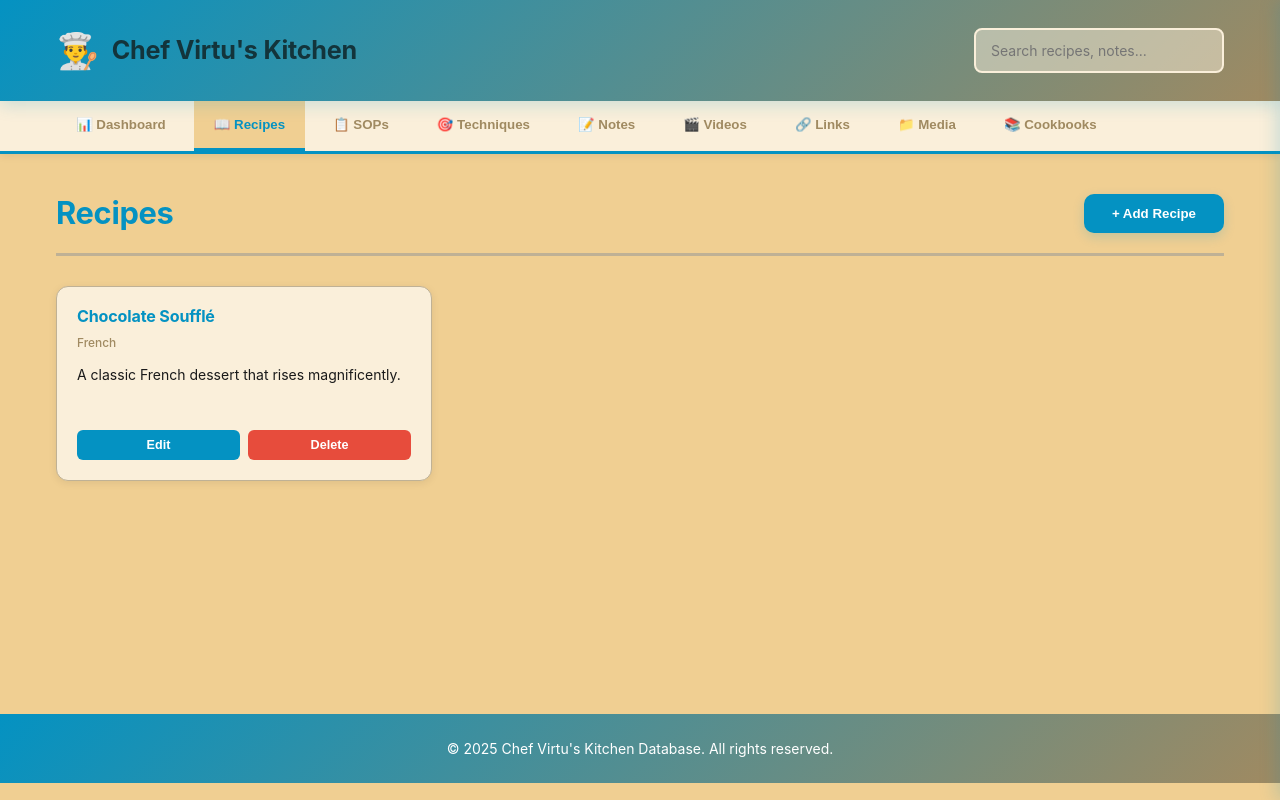
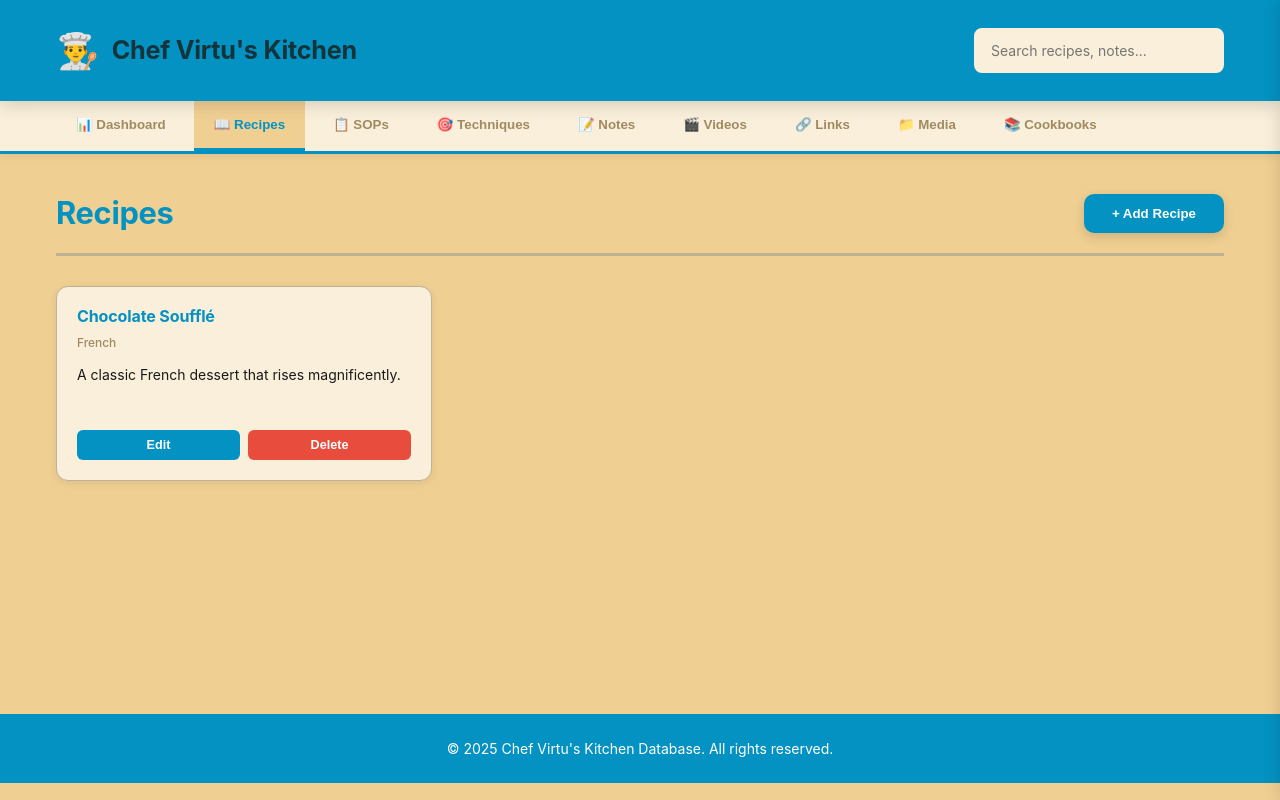
Before and after one commit to theinfamousfx/KitchenSpace, a Next.js app: page / in a window 1280 px wide. Both pictures are taken after a click on the button "📖 Recipes". Built offline with nearby package versions, Linux system fonts and the light colour scheme; a web font is replaced by a local one.

Commit message:
Update page.tsx

```diff
--- a/app/page.tsx
+++ b/app/page.tsx
@@ -9,7 +9,7 @@ interface FormData {
   [key: string]: string;
 }
 
-// Color Palette
+// Color Palette - All Solid
 const colors = {
   primary: '#0492C2',      // Bright Blue
   accent: '#FAEFDA',       // Cream White
@@ -199,12 +199,10 @@ export default function KitchenDatabase() {
             }}
             onMouseEnter={(e) => {
               e.currentTarget.style.transform = 'translateY(-8px)';
-              e.currentTarget.style.borderColor = colors.primary;
-              e.currentTarget.style.boxShadow = `0 12px 28px ${colors.primary}20`;
+              e.currentTarget.style.boxShadow = '0 12px 28px rgba(0,0,0,0.15)';
             }}
             onMouseLeave={(e) => {
               e.currentTarget.style.transform = 'translateY(0)';
-              e.currentTarget.style.borderColor = colors.medium;
               e.currentTarget.style.boxShadow = '0 4px 12px rgba(0,0,0,0.1)';
             }}
           >
@@ -246,15 +244,15 @@ export default function KitchenDatabase() {
             fontSize: '0.95rem',
             fontWeight: 600,
             transition: 'all 0.3s ease',
-            boxShadow: `0 4px 12px ${colors.primary}30`,
+            boxShadow: '0 4px 12px rgba(0,0,0,0.15)',
           }}
           onMouseEnter={(e) => {
             e.currentTarget.style.transform = 'translateY(-3px)';
-            e.currentTarget.style.boxShadow = `0 8px 20px ${colors.primary}50`;
+            e.currentTarget.style.boxShadow = '0 8px 20px rgba(0,0,0,0.2)';
           }}
           onMouseLeave={(e) => {
             e.currentTarget.style.transform = 'translateY(0)';
-            e.currentTarget.style.boxShadow = `0 4px 12px ${colors.primary}30`;
+            e.currentTarget.style.boxShadow = '0 4px 12px rgba(0,0,0,0.15)';
           }}
         >
           + Add {title.slice(0, -1)}
@@ -285,7 +283,7 @@ export default function KitchenDatabase() {
                 transition: 'all 0.3s ease',
               }}
               onMouseEnter={(e) => {
-                e.currentTarget.style.boxShadow = `0 8px 20px ${colors.primary}20`;
+                e.currentTarget.style.boxShadow = '0 8px 20px rgba(0,0,0,0.12)';
                 e.currentTarget.style.transform = 'translateY(-4px)';
               }}
               onMouseLeave={(e) => {
@@ -401,10 +399,10 @@ export default function KitchenDatabase() {
       {/* Header */}
       <header
         style={{
-          background: `linear-gradient(135deg, ${colors.primary} 0%, ${colors.dark} 100%)`,
+          background: colors.primary,
           color: colors.lightText,
           padding: '24px',
-          boxShadow: `0 4px 16px ${colors.primary}30`,
+          boxShadow: '0 4px 16px rgba(0,0,0,0.15)',
           position: 'sticky',
           top: 0,
           zIndex: 100,
@@ -425,7 +423,7 @@ export default function KitchenDatabase() {
                 borderRadius: '8px',
                 width: '250px',
                 fontSize: '14px',
-                background: `${colors.accent}80`,
+                background: colors.accent,
                 color: colors.text,
               }}
             />
@@ -497,7 +495,7 @@ export default function KitchenDatabase() {
       {/* Footer */}
       <footer
         style={{
-          background: `linear-gradient(135deg, ${colors.primary} 0%, ${colors.dark} 100%)`,
+          background: colors.primary,
           color: colors.lightText,
           textAlign: 'center',
           padding: '24px',
@@ -568,7 +566,7 @@ function FormPanel({ isOpen, type, item, onClose, onSave }: FormPanelProps) {
           width: '100%',
           maxWidth: '480px',
           background: colors.accent,
-          boxShadow: `-4px 0 16px ${colors.primary}30`,
+          boxShadow: '0 0 16px rgba(0,0,0,0.15)',
           transform: isOpen ? 'translateX(0)' : 'translateX(100%)',
           transition: 'transform 0.3s ease',
           zIndex: 1000,
@@ -584,7 +582,7 @@ function FormPanel({ isOpen, type, item, onClose, onSave }: FormPanelProps) {
             justifyContent: 'space-between',
             alignItems: 'center',
             padding: '24px',
-            background: `linear-gradient(135deg, ${colors.primary} 0%, ${colors.dark} 100%)`,
+            background: colors.primary,
             color: colors.lightText,
             flexShrink: 0,
           }}
@@ -651,7 +649,7 @@ function FormPanel({ isOpen, type, item, onClose, onSave }: FormPanelProps) {
               }}
               onFocus={(e) => {
                 e.currentTarget.style.borderColor = colors.primary;
-                e.currentTarget.style.boxShadow = `0 0 0 3px ${colors.primary}15`;
+                e.currentTarget.style.boxShadow = `0 0 0 3px rgba(4, 146, 194, 0.15)`;
               }}
               onBlur={(e) => {
                 e.currentTarget.style.borderColor = colors.medium;
@@ -683,7 +681,7 @@ function FormPanel({ isOpen, type, item, onClose, onSave }: FormPanelProps) {
               }}
               onFocus={(e) => {
                 e.currentTarget.style.borderColor = colors.primary;
-                e.currentTarget.style.boxShadow = `0 0 0 3px ${colors.primary}15`;
+                e.currentTarget.style.boxShadow = `0 0 0 3px rgba(4, 146, 194, 0.15)`;
               }}
               onBlur={(e) => {
                 e.currentTarget.style.borderColor = colors.medium;
@@ -716,7 +714,7 @@ function FormPanel({ isOpen, type, item, onClose, onSave }: FormPanelProps) {
               }}
               onFocus={(e) => {
                 e.currentTarget.style.borderColor = colors.primary;
-                e.currentTarget.style.boxShadow = `0 0 0 3px ${colors.primary}15`;
+                e.currentTarget.style.boxShadow = `0 0 0 3px rgba(4, 146, 194, 0.15)`;
               }}
               onBlur={(e) => {
                 e.currentTarget.style.borderColor = colors.medium;
@@ -749,7 +747,7 @@ function FormPanel({ isOpen, type, item, onClose, onSave }: FormPanelProps) {
               }}
               onFocus={(e) => {
                 e.currentTarget.style.borderColor = colors.primary;
-                e.currentTarget.style.boxShadow = `0 0 0 3px ${colors.primary}15`;
+                e.currentTarget.style.boxShadow = `0 0 0 3px rgba(4, 146, 194, 0.15)`;
               }}
               onBlur={(e) => {
                 e.currentTarget.style.borderColor = colors.medium;
@@ -772,15 +770,15 @@ function FormPanel({ isOpen, type, item, onClose, onSave }: FormPanelProps) {
                 cursor: 'pointer',
                 fontWeight: 700,
                 transition: 'all 0.3s',
-                boxShadow: `0 4px 12px ${colors.primary}30`,
+                boxShadow: '0 4px 12px rgba(0,0,0,0.15)',
               }}
               onMouseEnter={(e) => {
                 e.currentTarget.style.transform = 'translateY(-2px)';
-                e.currentTarget.style.boxShadow = `0 8px 20px ${colors.primary}50`;
+                e.currentTarget.style.boxShadow = '0 8px 20px rgba(0,0,0,0.2)';
               }}
               onMouseLeave={(e) => {
                 e.currentTarget.style.transform = 'translateY(0)';
-                e.currentTarget.style.boxShadow = `0 4px 12px ${colors.primary}30`;
+                e.currentTarget.style.boxShadow = '0 4px 12px rgba(0,0,0,0.15)';
               }}
             >
               Save
```
